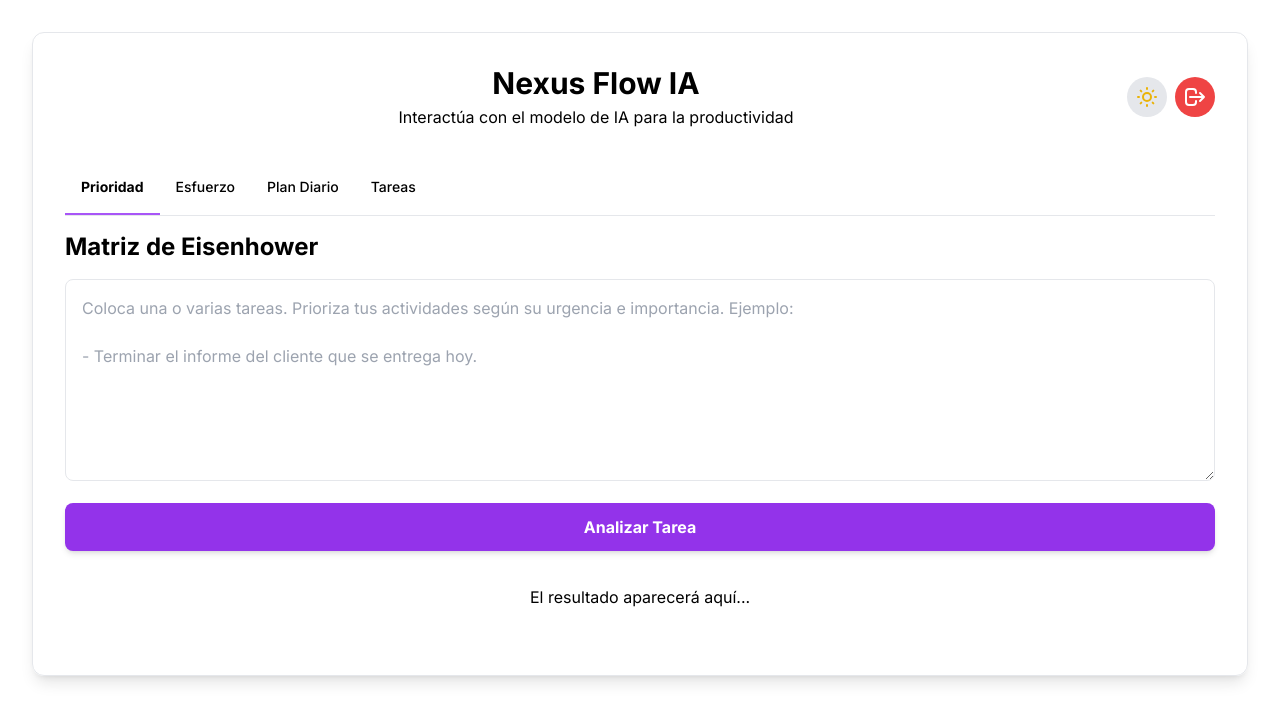
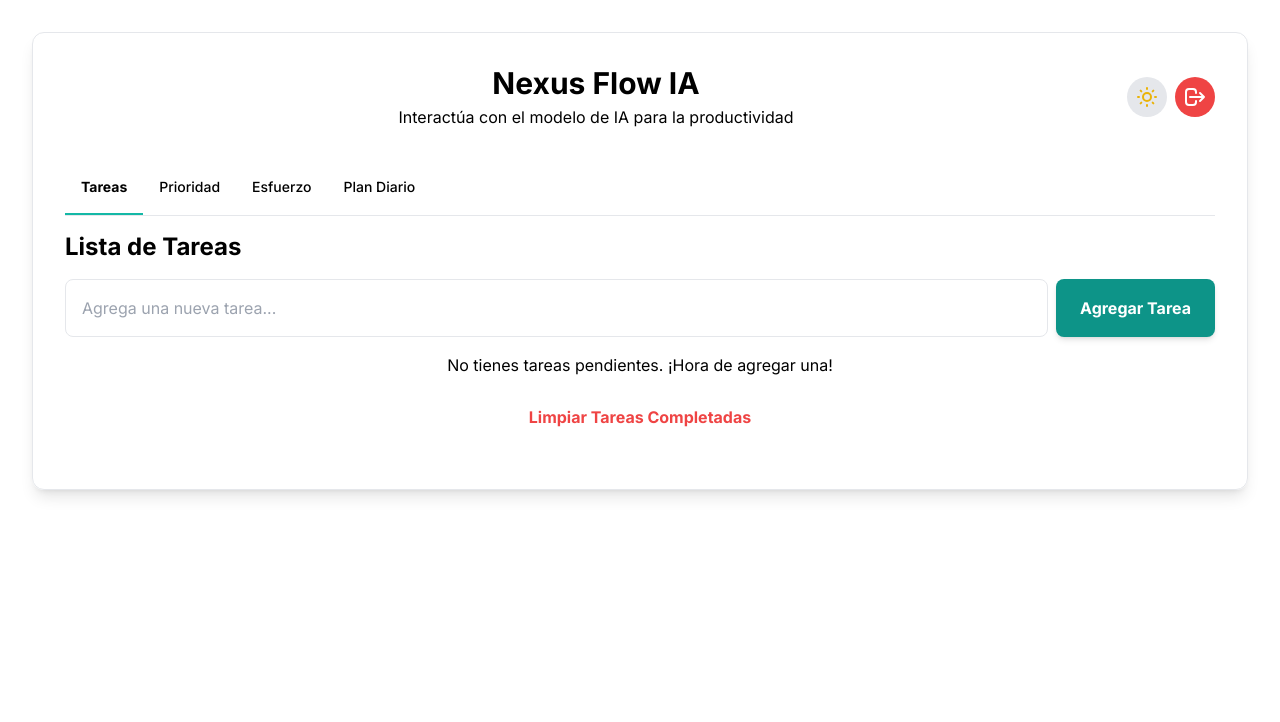
Before and after one commit to ingwplanchez/nexus-flow, a Django app: page / in a window 1280 px wide. Shown: the top 722 px of the page. Run offline with Django 5.2, Linux system fonts and the light colour scheme; the visitor is signed in with stand-in values (Sample User, id 1); some libraries are stand-ins or nearby versions.

Commit message:
Modified: Se coloca como pestaña principal la pestaña de 'Tareas'

```diff
--- a/core/templates/index.html
+++ b/core/templates/index.html
@@ -60,7 +60,7 @@
             display: none;
         }
         .no-scrollbar {
-            -ms-overflow-style: none;  /* IE y Edge */
+            -ms-overflow-style: none;   /* IE y Edge */
             scrollbar-width: none;      /* Firefox */
         }
 
@@ -107,19 +107,35 @@
 
             <!-- CONTENEDOR DE PESTAÑAS (TABS) -->
             <div class="mt-8">
-                <!-- Botones de las pestañas -->
+                <!-- Botones de las pestañas - ¡Ahora Tareas es la primera! -->
                 <div class="flex flex-wrap -mb-px text-sm font-medium text-center border-b border-primary">
+                    <button id="tab-todo-list" class="inline-block p-4 rounded-t-lg border-b-2 border-transparent text-primary hover:text-gray-600 hover:border-gray-300 dark:hover:text-gray-300 dark:hover:border-gray-600 transition-colors duration-200 focus:outline-none" onclick="openTab('todo-list-content')">Tareas</button>
                     <button id="tab-eisenhower" class="inline-block p-4 rounded-t-lg border-b-2 border-transparent text-primary hover:text-gray-600 hover:border-gray-300 dark:hover:text-gray-300 dark:hover:border-gray-600 transition-colors duration-200 focus:outline-none" onclick="openTab('eisenhower-content')">Prioridad</button>
                     <button id="tab-laborit" class="inline-block p-4 rounded-t-lg border-b-2 border-transparent text-primary hover:text-gray-600 hover:border-gray-300 dark:hover:text-gray-300 dark:hover:border-gray-600 transition-colors duration-200 focus:outline-none" onclick="openTab('laborit-content')">Esfuerzo</button>
                     <button id="tab-yerkes-dodson" class="inline-block p-4 rounded-t-lg border-b-2 border-transparent text-primary hover:text-gray-600 hover:border-gray-300 dark:hover:text-gray-300 dark:hover:border-gray-600 transition-colors duration-200 focus:outline-none" onclick="openTab('yerkes-dodson-content')">Plan Diario</button>
-                    <!-- NUEVA PESTAÑA DE TAREAS -->
-                    <button id="tab-todo-list" class="inline-block p-4 rounded-t-lg border-b-2 border-transparent text-primary hover:text-gray-600 hover:border-gray-300 dark:hover:text-gray-300 dark:hover:border-gray-600 transition-colors duration-200 focus:outline-none" onclick="openTab('todo-list-content')">Tareas</button>
                 </div>
 
                 <!-- Contenido de las pestañas -->
                 <div class="py-4">
+                    <!-- CONTENIDO PARA LA LISTA DE TAREAS - ¡Ahora es el primero! -->
+                    <div id="todo-list-content" class="space-y-4">
+                        <h2 class="text-xl sm:text-2xl font-semibold text-primary">Lista de Tareas</h2>
+                        <div class="flex flex-col sm:flex-row gap-2">
+                            <input id="new-task-input" type="text" placeholder="Agrega una nueva tarea..." class="flex-grow p-4 border border-primary bg-container rounded-lg focus:outline-none focus:ring-2 focus:ring-teal-500 text-primary">
+                            <button onclick="addTask()" class="mt-2 sm:mt-0 px-6 py-3 bg-teal-600 text-white font-bold rounded-lg hover:bg-teal-700 transition duration-300 shadow-md">
+                                Agregar Tarea
+                            </button>
+                        </div>
+                        <ul id="todo-list" class="space-y-2">
+                            <!-- Las tareas se renderizarán aquí -->
+                        </ul>
+                        <button onclick="clearCompletedTasks()" class="w-full text-center px-6 py-3 text-red-500 font-bold hover:text-red-700 transition duration-300 focus:outline-none">
+                            Limpiar Tareas Completadas
+                        </button>
+                    </div>
+
                     <!-- Contenido para la Matriz de Eisenhower -->
-                    <div id="eisenhower-content" class="space-y-4">
+                    <div id="eisenhower-content" class="space-y-4 hidden">
                         <h2 class="text-xl sm:text-2xl font-semibold text-primary">Matriz de Eisenhower</h2>
                         <div class="input-group">
                             <textarea id="eisenhower-input" class="w-full p-4 border border-primary bg-container rounded-lg focus:outline-none focus:ring-2 focus:ring-purple-500 text-primary" rows="7" placeholder="Coloca una o varias tareas. Prioriza tus actividades según su urgencia e importancia. Ejemplo:
@@ -171,24 +187,6 @@ Lunes:
                             <p>El resultado aparecerá aquí...</p>
                         </div>
                     </div>
-
-                    <!-- NUEVO CONTENIDO PARA LA LISTA DE TAREAS -->
-                    <div id="todo-list-content" class="space-y-4 hidden">
-                        <h2 class="text-xl sm:text-2xl font-semibold text-primary">Lista de Tareas</h2>
-                        <div class="flex flex-col sm:flex-row gap-2">
-                            <input id="new-task-input" type="text" placeholder="Agrega una nueva tarea..." class="flex-grow p-4 border border-primary bg-container rounded-lg focus:outline-none focus:ring-2 focus:ring-teal-500 text-primary">
-                            <button onclick="addTask()" class="mt-2 sm:mt-0 px-6 py-3 bg-teal-600 text-white font-bold rounded-lg hover:bg-teal-700 transition duration-300 shadow-md">
-                                Agregar Tarea
-                            </button>
-                        </div>
-                        <ul id="todo-list" class="space-y-2">
-                            <!-- Las tareas se renderizarán aquí -->
-                        </ul>
-                        <button onclick="clearCompletedTasks()" class="w-full text-center px-6 py-3 text-red-500 font-bold hover:text-red-700 transition duration-300 focus:outline-none">
-                            Limpiar Tareas Completadas
-                        </button>
-                    </div>
-
                 </div>
             </div>
         </div>
@@ -497,7 +495,7 @@ Lunes:
 
         // Verificar la preferencia de tema del sistema o del localStorage
         const isDarkMode = localStorage.getItem('theme') === 'dark' ||
-                                    (!('theme' in localStorage) && window.matchMedia('(prefers-color-scheme: dark)').matches);
+                                     (!('theme' in localStorage) && window.matchMedia('(prefers-color-scheme: dark)').matches);
 
         // Establecer la clase inicial y los iconos
         if (isDarkMode) {
@@ -536,8 +534,8 @@ Lunes:
                 csrfInput.value = csrfToken;
                 logoutForm.appendChild(csrfInput);
             }
-            // Abre la primera pestaña por defecto al cargar la página
-            openTab('eisenhower-content');
+            // AHORA LA PESTAÑA DE TAREAS ES LA PRIMERA EN ABRIRSE
+            openTab('todo-list-content');
             // Carga las tareas existentes al iniciar la página
             renderTasks();
         });
```
